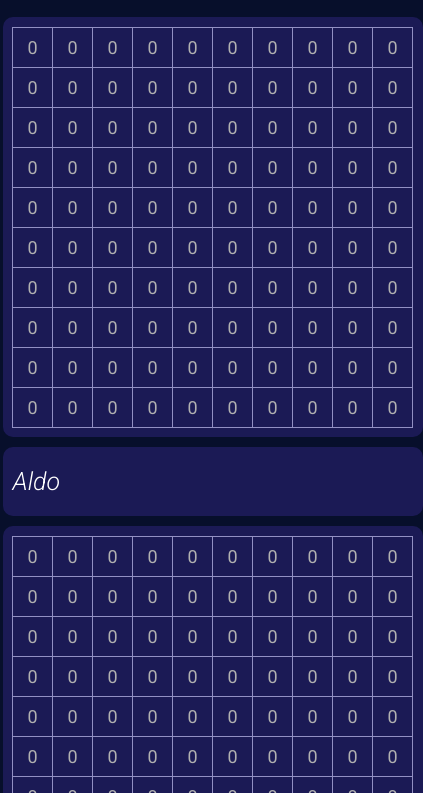
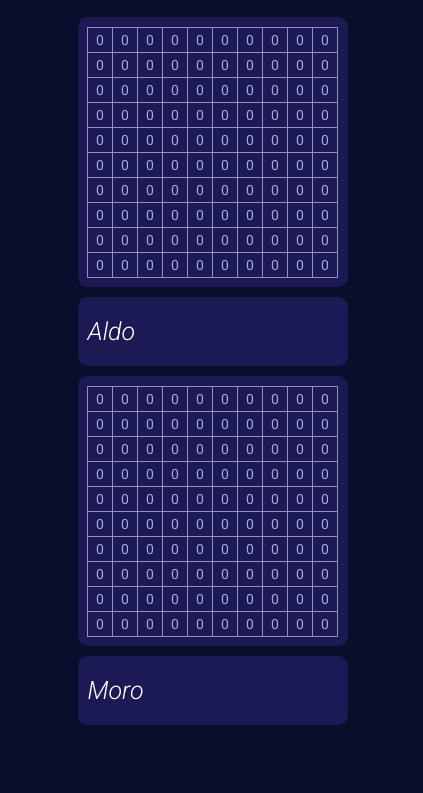
Before and after one commit to nicolanapa/battleship, a website with bundled scripts: page index.html in a window 390 px wide. Shown: the part 51-844 px from the top of the page, 423 px wide, since content can reach past the window. Built offline with nearby package versions, Linux system fonts and the light colour scheme.

Commit message:
Added a media query referring to screens with max-width of 450px to improve the mobile-view design

```diff
--- a/style.css
+++ b/style.css
@@ -26,28 +26,42 @@ body {
 
 .gameboard {
 	display: grid;
-	grid-template-columns: repeat(10, 40px);
-	grid-template-rows: repeat(10, 40px);
+	grid-template-columns: repeat(10, 35px);
+	grid-template-rows: repeat(10, 35px);
 	background-color: #1b1a55;
 	border-radius: 10px;
-	padding: 10px;
+	padding: 12.5px;
 }
 
 .square {
 	display: flex;
 	justify-content: center;
 	align-items: center;
-	font-size: 18px;
-	color: #b1b1b1;
+	font-size: calc(15px + 0.25vw);
+	color: #a9a8e1;
 	outline: 1px solid #9290c3;
 	margin: 0.5px;
 	padding: 5px;
 }
 
+@media only screen and (max-width: 450px) {
+	.gameboard {
+		grid-template-columns: repeat(10, 25px);
+		grid-template-rows: repeat(10, 25px);
+		padding: 10px;
+	}
+
+	.square {
+		font-size: calc(13px + 0.25vw);
+		margin: 0.5px;
+		padding: 5px;
+	}
+}
+
 .player-informations {
 	margin: 10px 0 10px 0;
 	padding: 20px 10px;
-	background-color: #1B1A55;
+	background-color: #1b1a55;
 	border-radius: 10px;
 	font-weight: 300;
 }
```
